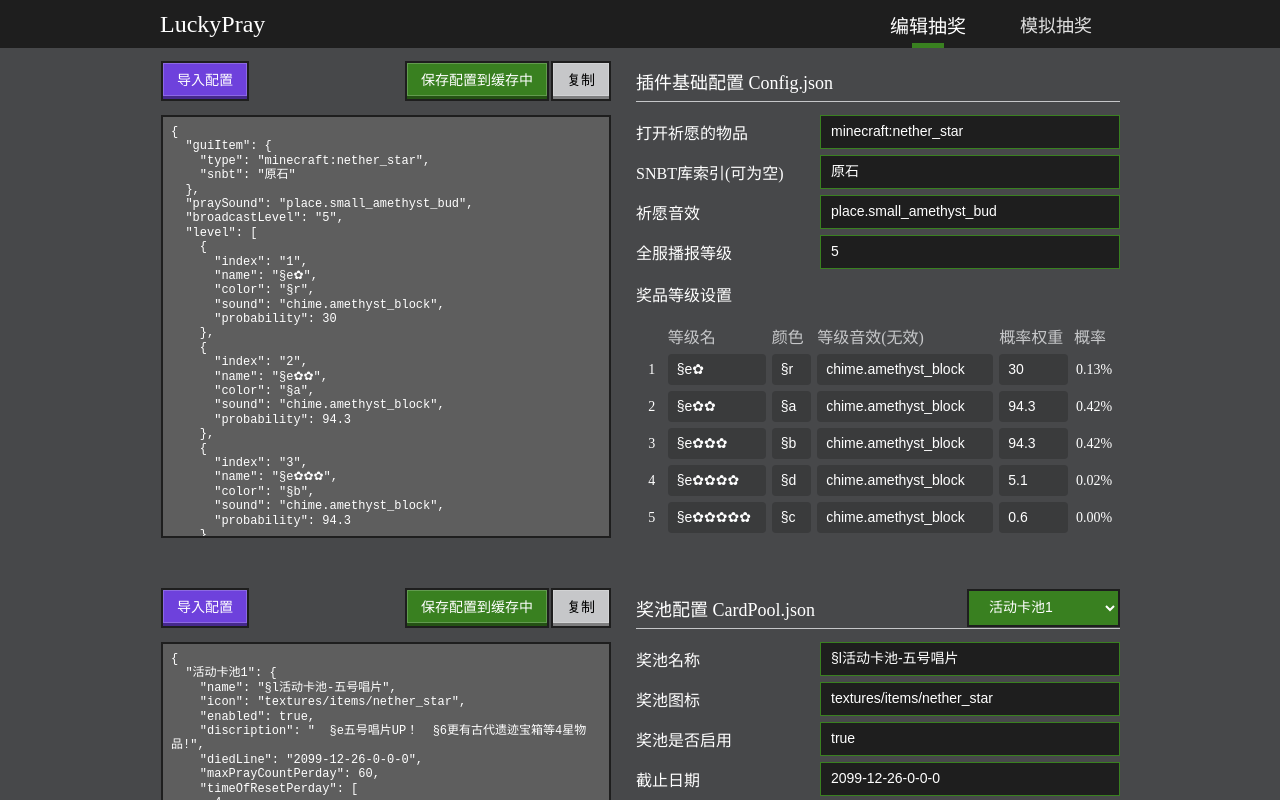
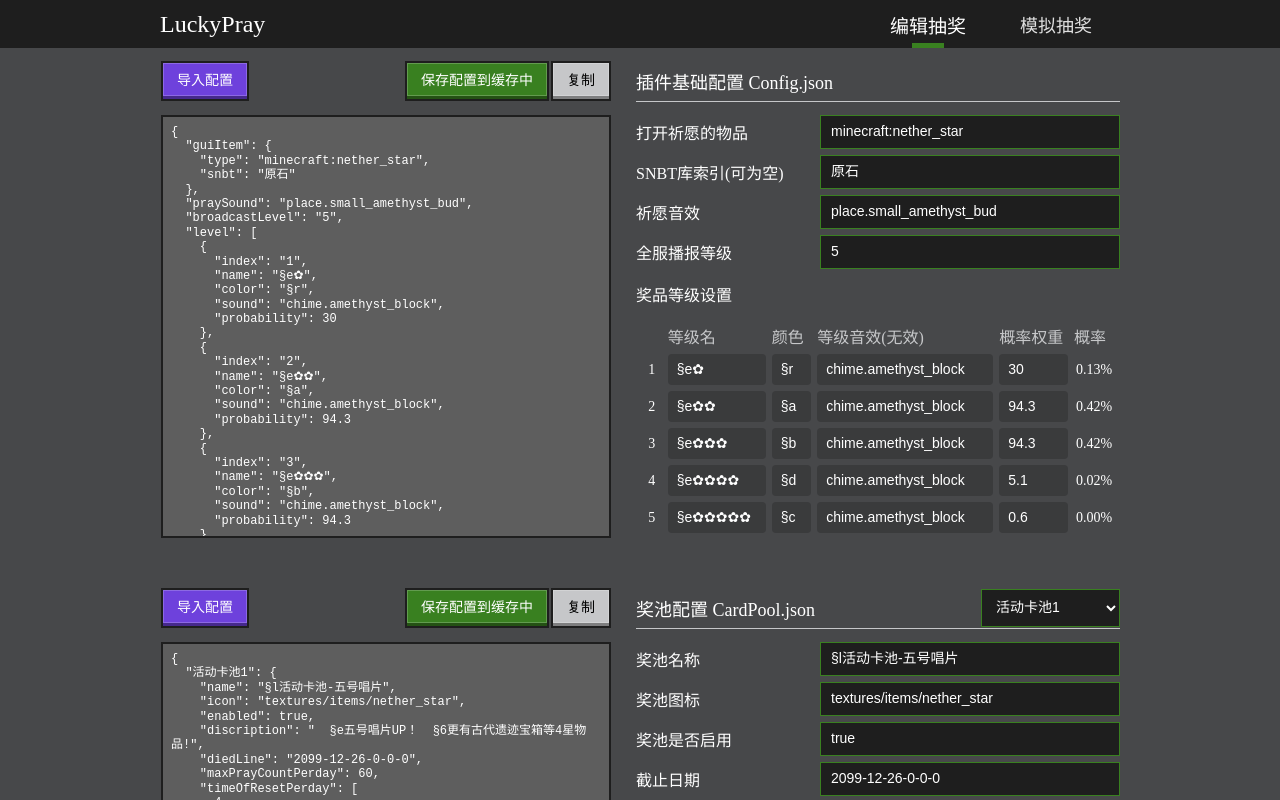
Before and after one commit to CnData07/McJsonEditorWeb, a Vue app: page /#/LuckyPray in a window 1280 px wide. Shown: the top 800 px of the page. Built offline with nearby package versions, Linux system fonts and the light colour scheme; a web font is replaced by a local one.

Commit message:
添加抽奖图标

```diff
--- a/src/views/lucky-pray/LuckyPray.vue
+++ b/src/views/lucky-pray/LuckyPray.vue
@@ -305,14 +305,14 @@ const poolSelectData = (selectedPoolKey) => {
             position: relative;
             height: 38px;
             line-height: 1.5;
-            padding: 2px 16px 4px 16px;
+            padding: 5px 10px 6px;
             font-size: 14px;
             border-radius: 0;
-            border: 2px solid var(--mc-color-black);
+            border: 1px solid var(--mc-color-green);
             margin: 0;
             color: white;
             outline: none;
-            background-color: var(--mc-color-green);
+            background-color: var(--mc-color-black);
         }
     }
 }
```
